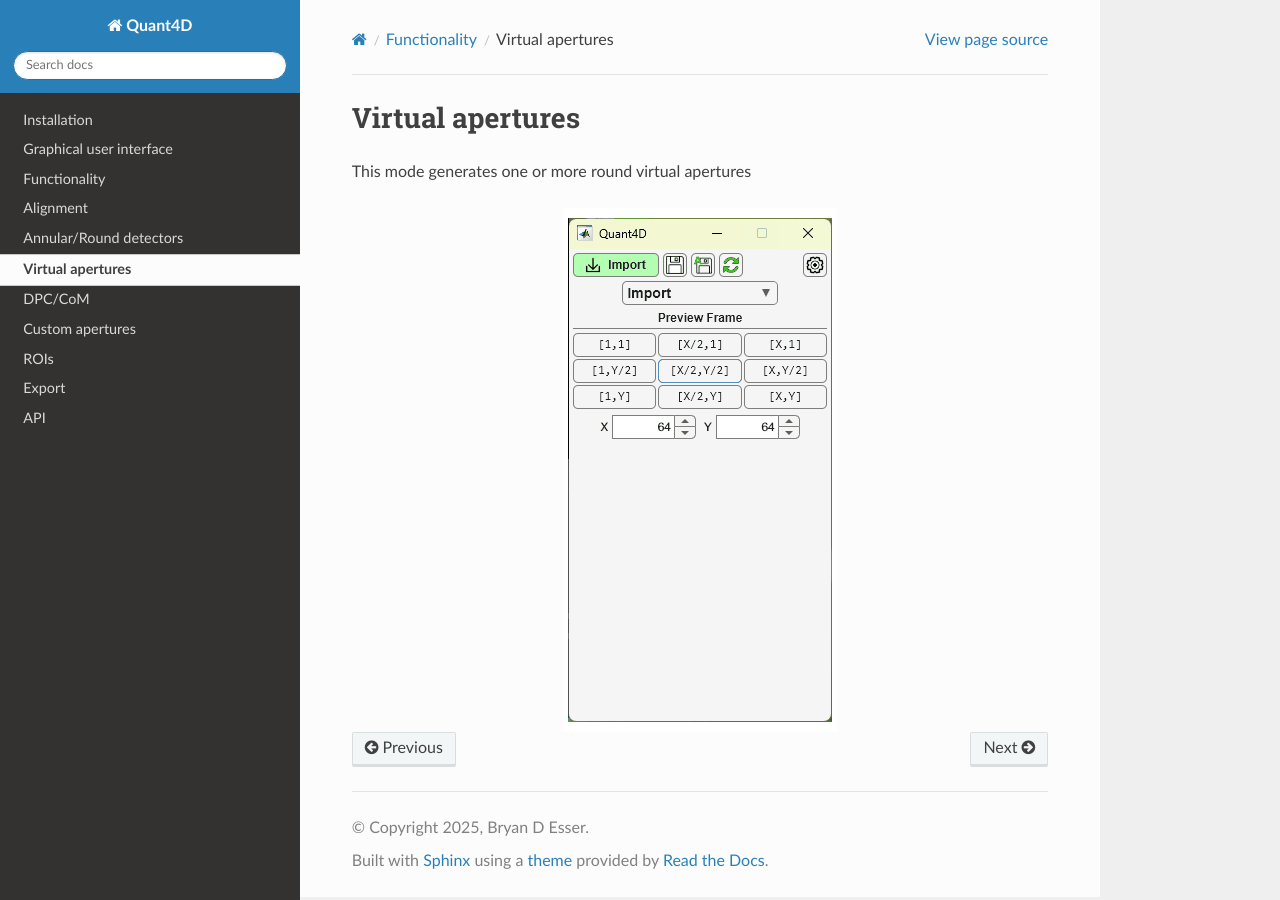
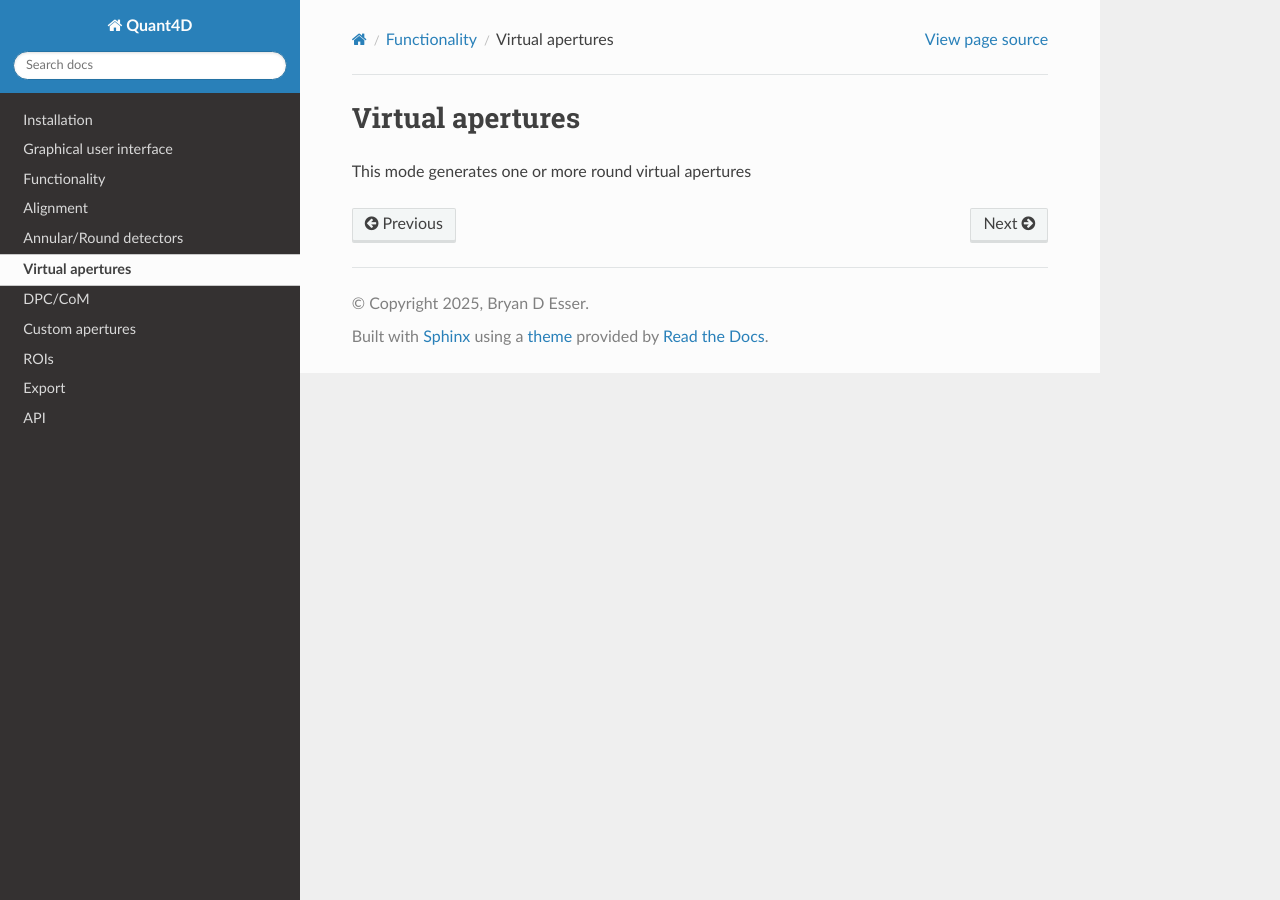
Before and after one commit to bryandesser/Quant4D, a Sphinx documentation site: the page built from docs/source/virtual_apertures.rst, in a window 1280 px wide. Built offline with Sphinx 7.4.7 and the Read the Docs theme 3.1.0, drawn with Linux system fonts in a browser that asks for light colours; formulas are drawn with MathJax 3; pages that are not in the unit, such as notebooks, are missing from menus.

Commit message:
modified:   docs/source/virtual_apertures.rst

```diff
--- a/docs/source/virtual_apertures.rst
+++ b/docs/source/virtual_apertures.rst
@@ -3,7 +3,3 @@
 Virtual apertures
 -----------------
 This mode generates one or more round virtual apertures
-
-.. image:: ../_static/Stack.gif
-    :scale: 100%
-    :align: center
```
